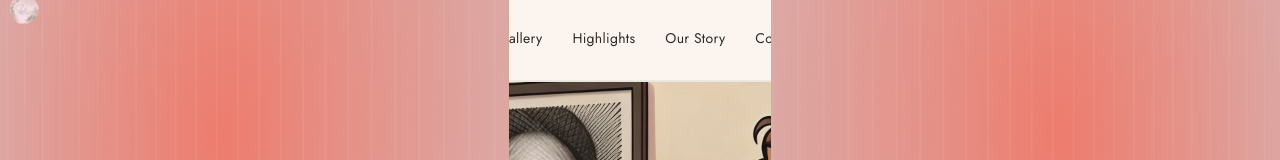
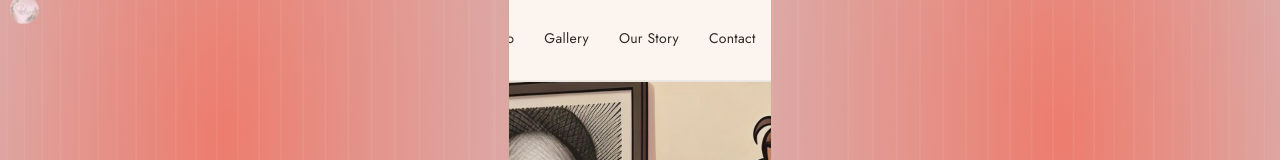
Before and after one commit to Abishek0407/shalus-crafthub, a React (Vite) app: page / in a window 1280 px wide. Shown: the top 160 px of the page. Built offline with nearby package versions, Linux system fonts and the light colour scheme; a web font is replaced by a local one.

Commit message:
remove highlights

```diff
--- a/src/components/Navbar.jsx
+++ b/src/components/Navbar.jsx
@@ -8,7 +8,6 @@ const links = [
   { to: "/", label: "Home" },
   { to: "/shop", label: "Shop" },
   { to: "/gallery", label: "Gallery" },
-  { to: "/highlights", label: "Highlights" },
   { to: "/about", label: "Our Story" },
   { to: "/contact", label: "Contact" },
   { to: "/admin/images", label: "Manage photos" }
```
